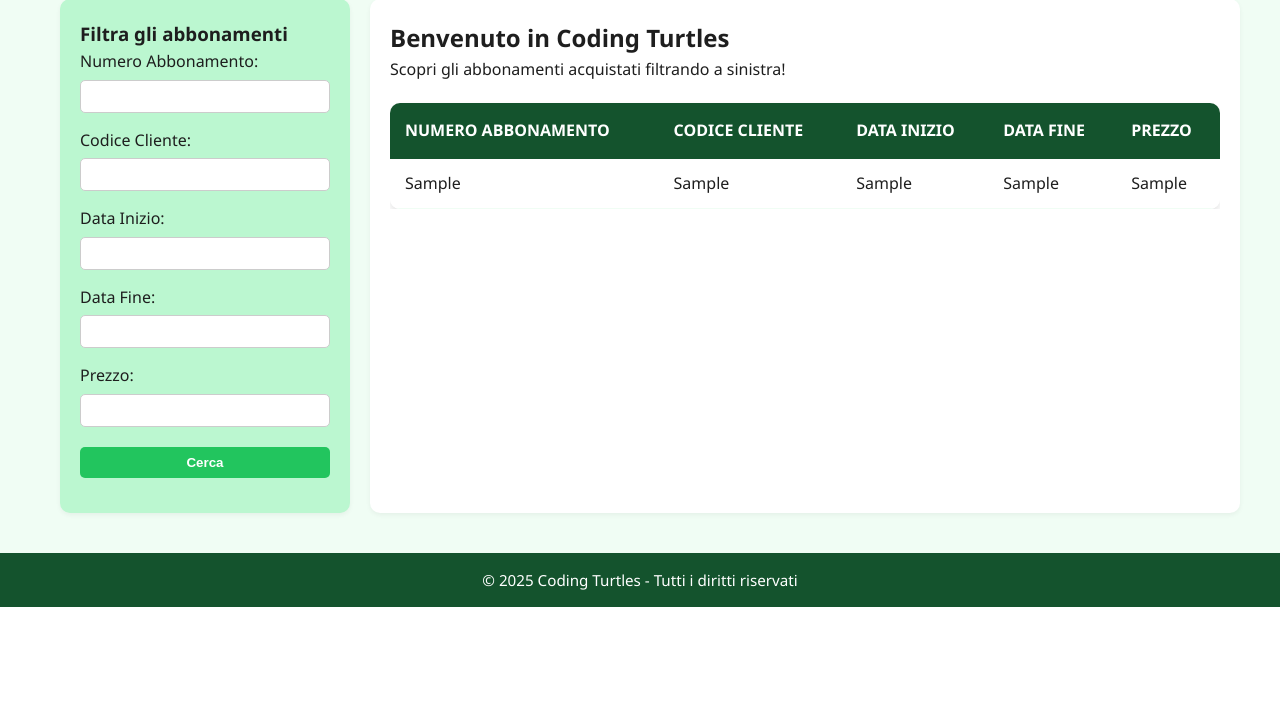
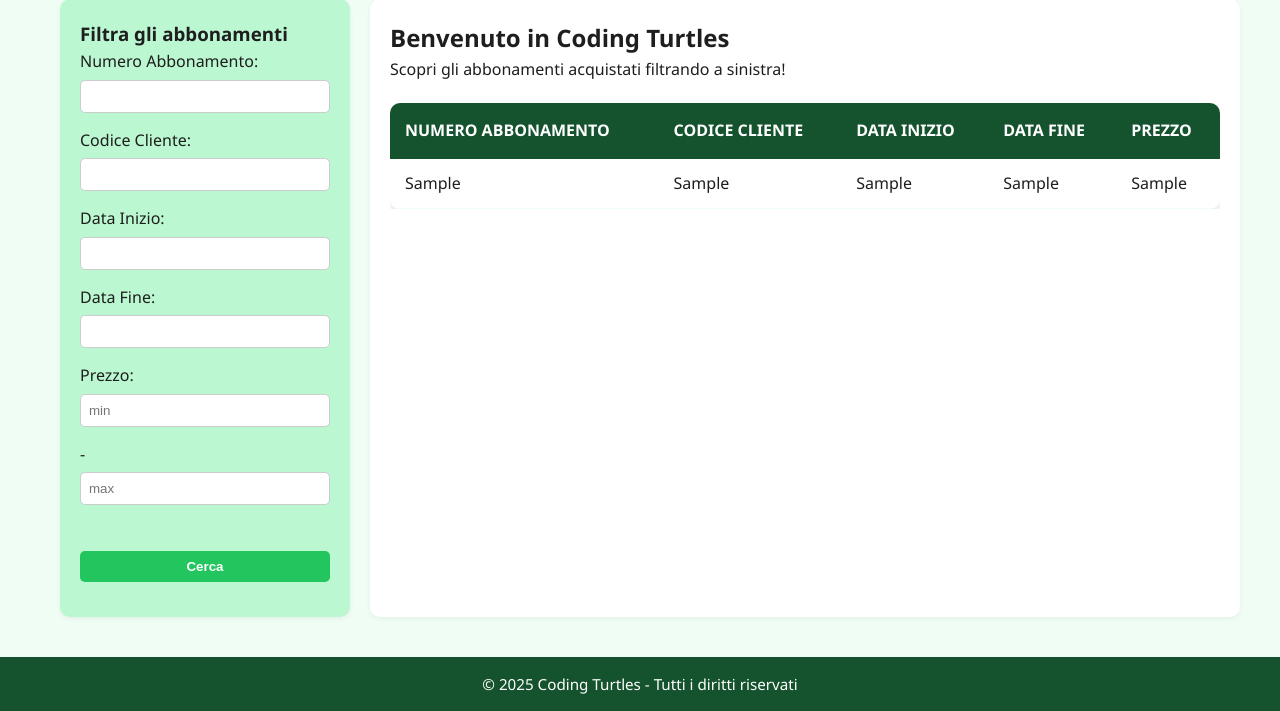
Before and after one commit to Leonardo1888/CodingTurtles, a PHP site: page /abbonamenti.php in a window 1280 px wide. Shown: the part 216-927 px from the top of the page. Before the commit the page ends 823 px from the top, so only its background shows below. Run offline with PHP 8.4, Linux system fonts and the light colour scheme; tables that the repository leaves empty or names only in its code hold one stand-in row (values such as "Sample post").

Commit message:
modificato filtro in range di prezzi per abbonamenti

```diff
--- a/abbonamenti.php
+++ b/abbonamenti.php
@@ -18,7 +18,8 @@
     <div class="main-container">
         <div class="contenitore-centrale">
             <aside class="colonna-filtro">
-        <h3>Filtra gli abbonamenti</h3> <form id="filtro-abbonamenti-form"> <label for="nAbb">Numero Abbonamento:</label>
+                <h3>Filtra gli abbonamenti</h3>
+                <form id="filtro-abbonamenti-form"> <label for="nAbb">Numero Abbonamento:</label>
                     <input type="text" id="nAbb" name="nAbb"><br>
 
                     <label for="cliente">Codice Cliente:</label>
@@ -30,9 +31,12 @@
                     <label for="fine">Data Fine:</label>
                     <input type="text" id="fine" name="fine"><br>
 
-          <label for="prezzo">Prezzo:</label>
-          <input type="text" id="prezzo" name="prezzo"><br>
-
+                    <label for="prezzo_min">Prezzo:</label>
+                    <div class="input-range">
+                        <input type="text" id="prezzo_min" name="prezzo_min" placeholder="min">
+                        <span>-</span>
+                        <input type="text" id="prezzo_max" name="prezzo_max" placeholder="max">
+                    </div><br>
                     <button type="submit">Cerca</button>
                 </form>
             </aside>
--- a/ajax/ricerca_abbonamenti.php
+++ b/ajax/ricerca_abbonamenti.php
@@ -25,10 +25,17 @@ if(!empty($_POST['fine'])) {
     $params[] = '%' . $_POST['fine'] . '%';
     $types .= 's';
 }
-if(!empty($_POST['prezzo'])) {
-    $sql .= " AND prezzo LIKE ?";
-    $params[] = '%' . $_POST['prezzo'] . '%';
-    $types .= 's';
+
+// Gestione del range di prezzo
+if (!empty($_POST['prezzo_min'])) {
+    $sql .= " AND prezzo >= ?";
+    $params[] = $_POST['prezzo_min'];
+    $types .= 'd'; // 'd' per double o float
+}
+if (!empty($_POST['prezzo_max'])) {
+    $sql .= " AND prezzo <= ?";
+    $params[] = $_POST['prezzo_max'];
+    $types .= 'd';
 }
 
 $stmt = $conn->prepare($sql);
```
Also changed, not shown: ajax/search.php (added). Lines whose indentation alone changed are shown as unchanged.
